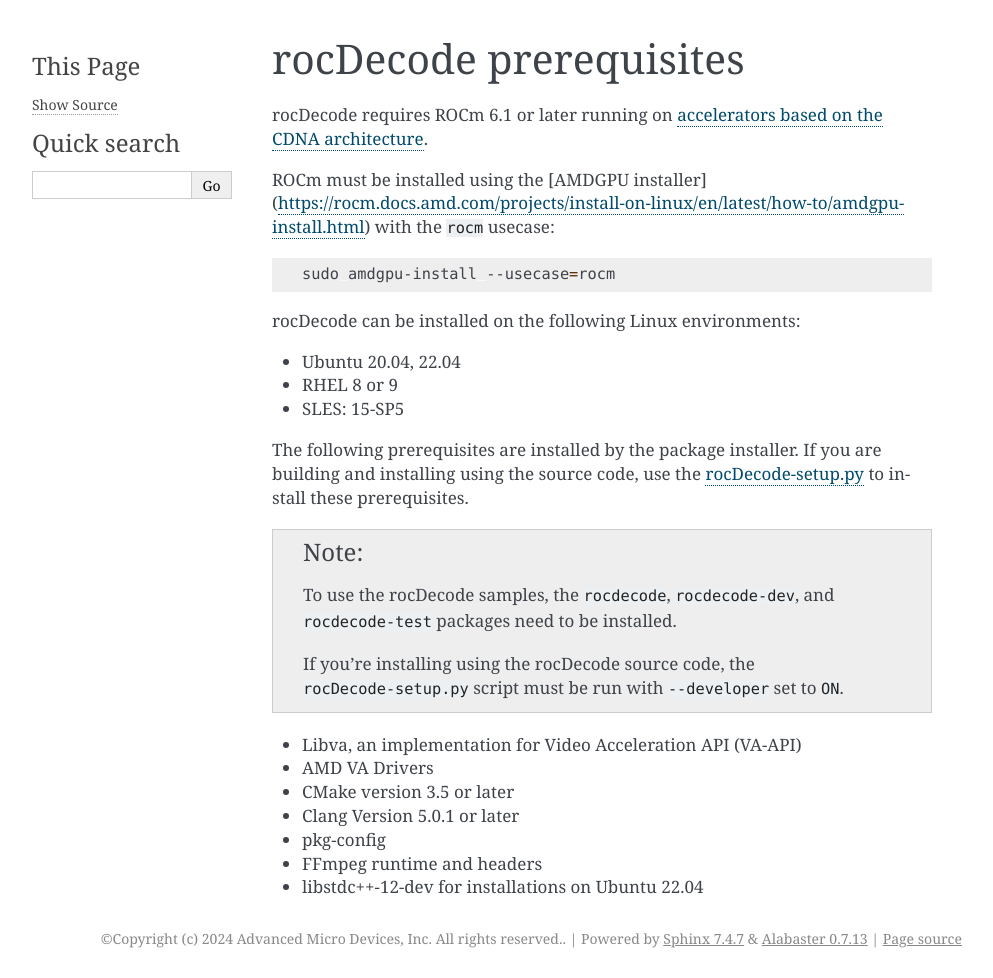
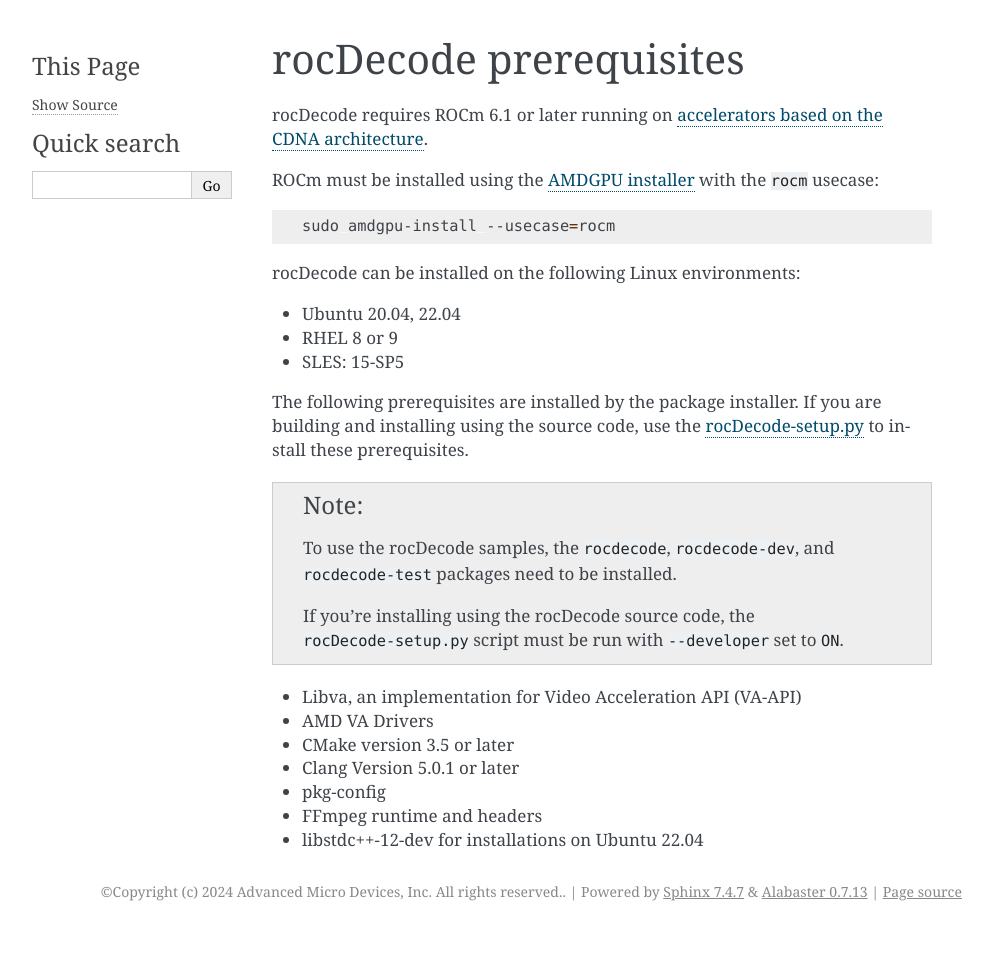
Before and after one commit to ROCm/rocDecode, a Sphinx documentation site: the page built from docs/install/rocDecode-prerequisites.rst, in a window 1280 px wide. Shown: the whole page, without its empty margins (148-1141 px from the left). Built offline with Sphinx 7.4.7, drawn with Linux system fonts in a browser that asks for light colours; after the commit the page ends 931 px from its top, so only the background shows below that.

Commit message:
fixed a link (#619)
(cherry picked from commit 64c08a9a36b0c47465a9b4407531ca72a5fece48)

```diff
--- a/docs/index.rst
+++ b/docs/index.rst
@@ -17,6 +17,7 @@
 
   .. grid-item-card:: Install
 
+    * :doc:`rocDecode prerequisites <./install/rocDecode-prerequisites>`
     * :doc:`Installing rocDecode with the package installer <./install/rocDecode-package-install>`
     * :doc:`Building and installing rocDecode from source code <./install/rocDecode-build-and-install>`
     * `rocDecode Docker containers <https://github.com/ROCm/rocDecode/tree/develop/docker>`_
--- a/docs/install/rocDecode-prerequisites.rst
+++ b/docs/install/rocDecode-prerequisites.rst
@@ -8,7 +8,7 @@
 
 rocDecode requires ROCm 6.1 or later running on `accelerators based on the CDNA architecture <https://rocm.docs.amd.com/projects/install-on-linux/en/latest/reference/system-requirements.html>`_.
 
-ROCm must be installed using the [AMDGPU installer](https://rocm.docs.amd.com/projects/install-on-linux/en/latest/how-to/amdgpu-install.html) with the ``rocm`` usecase:
+ROCm must be installed using the `AMDGPU installer <https://rocm.docs.amd.com/projects/install-on-linux/en/latest/how-to/amdgpu-install.html>`_ with the ``rocm`` usecase:
 
 .. code:: shell
 
```
